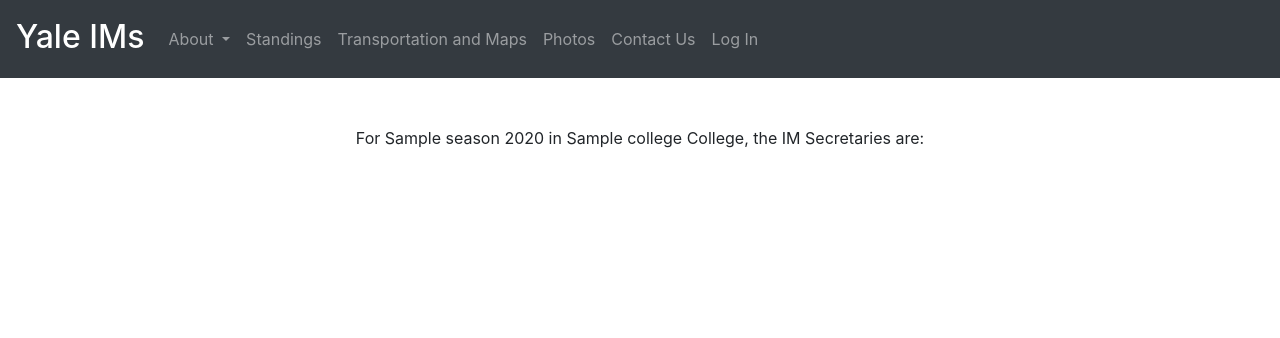
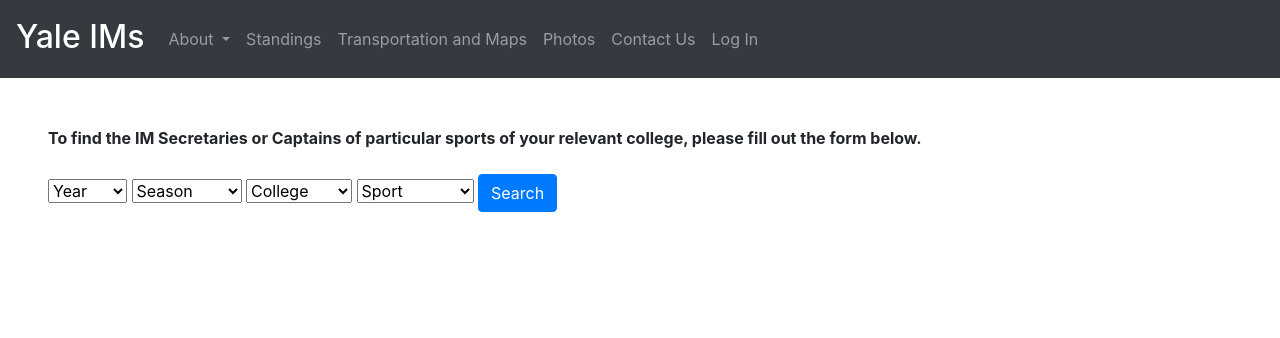
Before and after one commit to azhang21/yaleIMs, a Flask app: template templates/searched.html in a window 1280 px wide. Shown: the top 338 px of the page. Run offline with Flask 2, Linux system fonts and the light colour scheme; the template is opened without the code that fills it: most values are stand-ins (such as "Sample title", 1, 10 or a date in 2020); some libraries are stand-ins or nearby versions.

Commit message:
Update searched.html

```diff
--- a/templates/searched.html
+++ b/templates/searched.html
@@ -1,14 +1,45 @@
 {% extends "layout.html" %}
 
 {% block title %}
-    Quoted
+    Search
 {% endblock %}
 
 {% block main %}
-    <body>
-        <center>
-            For {{ season }} {{ year }} in {{ college }} College, the IM Secretaries are:
-        </center>
-    </body>
+    <h8>
+        <b>
+            To find the IM Secretaries or Captains of particular sports of your relevant college, please fill out the form below.
+        </b>
+    </h8><br><br>
+    <form action="/search" method="post">
 
+        <select required name="year">
+           <option selected disabled>Year</option>
+           {% for yr in yrs  %}
+              <option value="{{ yr }}">{{ yr }}</option>
+          {% endfor %}
+        </select>
+
+        <select required name="season">
+           <option selected disabled>Season</option>
+           {% for sz in szn  %}
+              <option value="{{ sz }}">{{ sz }}</option>
+          {% endfor %}
+        </select>
+
+        <select required name="college">
+           <option selected disabled>College</option>
+           {% for co in col  %}
+              <option value="{{ co }}">{{ co }}</option>
+          {% endfor %}
+        </select>
+
+        <select required name="sport">
+           <option selected disabled>Sport</option>
+           {% for spor in sport  %}
+              <option value="{{ spor }}">{{ spor }}</option>
+          {% endfor %}
+        </select>
+
+        <button class="btn btn-primary" type="submit">Search</button>
+    </form>
 {% endblock %}
```
